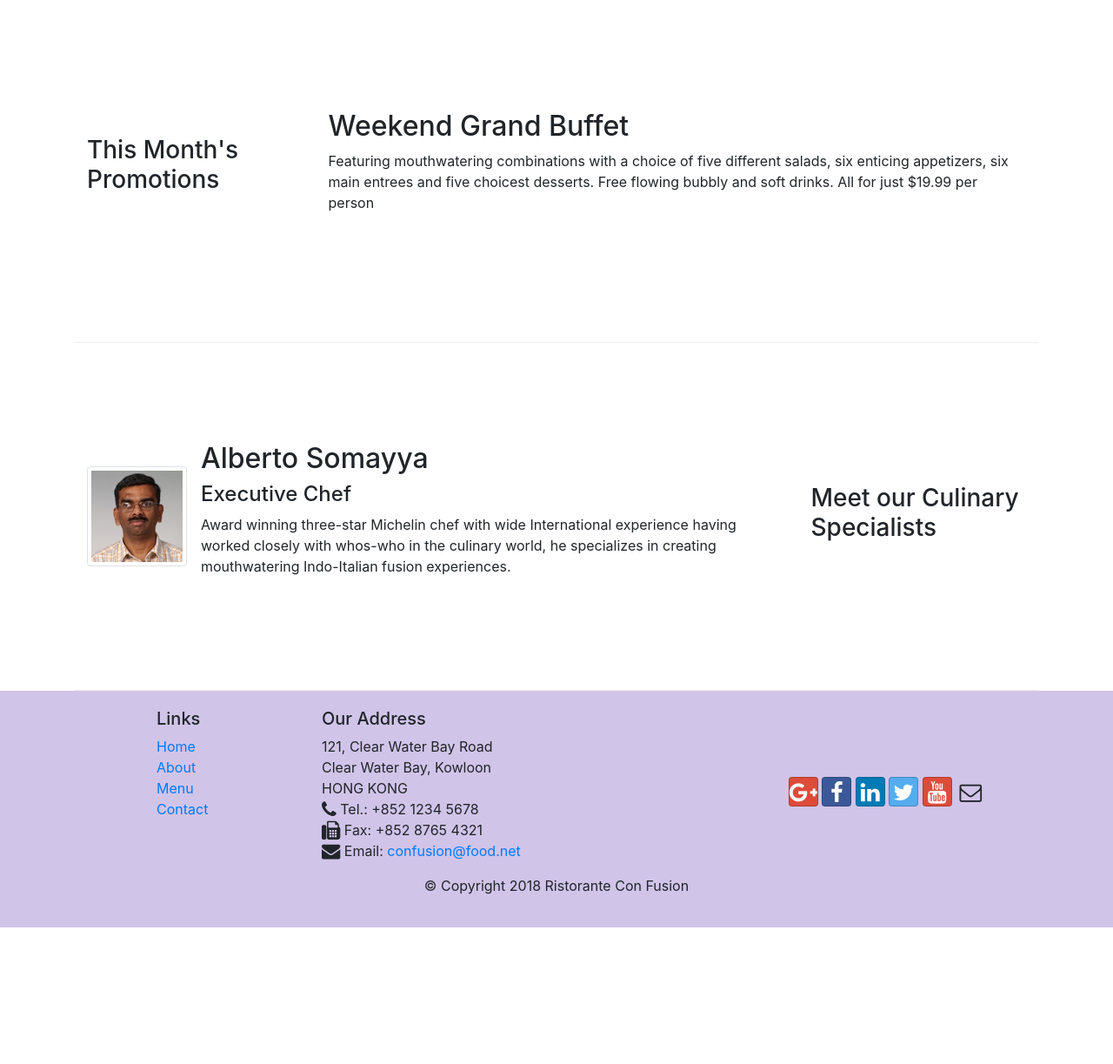
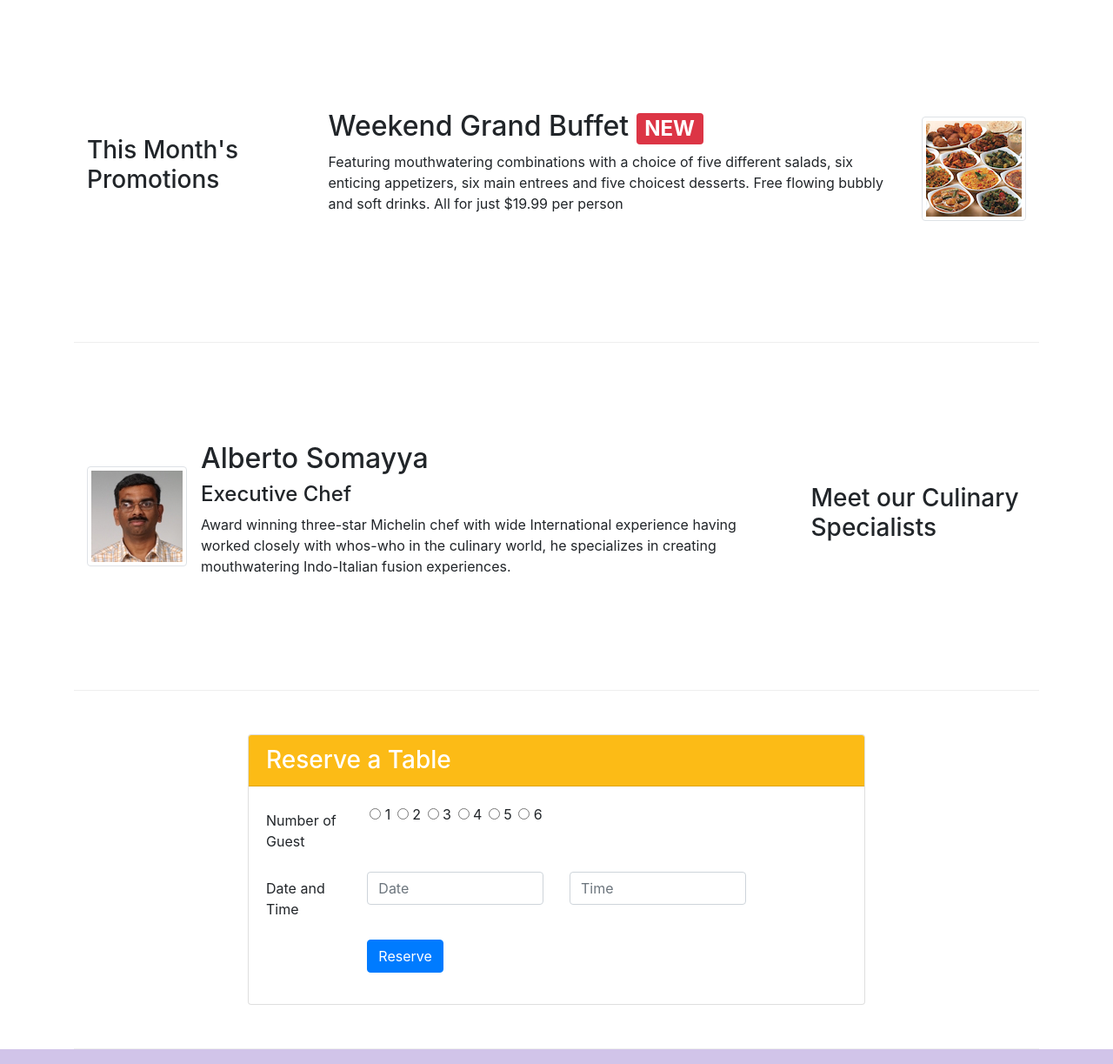
Before and after one commit to jcavenue/Bootstrap-Capstone-1, a website: page index.html in a window 1280 px wide. Shown: the part 740-1963 px from the top of the page at 87% size. Before the commit the page ends 1806 px from the top, so only its background shows below. Drawn offline with nearby package versions, Linux system fonts and the light colour scheme.

Commit message:
Assignment 2 Bootstrap CSS Component

```diff
--- a/css/style.css
+++ b/css/style.css
@@ -38,3 +38,12 @@ body {
   background-color: #512DAB;
 
 }
+
+#Reserveheader {
+  background-color: rgb(252, 187, 22);
+  color: white;
+}
+
+#guestnum {
+  margin-left: 3px;
+}
--- a/index.html
+++ b/index.html
@@ -43,8 +43,8 @@
         <div class="collapse navbar-collapse" id="Navbar">
           <ul class="navbar-nav mr-auto">
             <li class="nav-item active">
-              <a href="#" class="nav-link">
-                <span class="fa fa-home fa-lg"></span> Home</a
+              <a href="#" class="nav-link"
+                ><span class="fa fa-home fa-lg"></span> Home</a
               >
             </li>
             <li class="nav-item">
@@ -77,8 +77,11 @@
               your culinary senses!
             </p>
           </div>
-          <div class="col-12 col-sm align-self-center">
+          <div class="col-12 col-sm-3 align-self-center">
             <img src="img/logo.png" class="img-fluid" />
+          </div>
+          <div class="col-12 col-sm-3 align-self-center">
+            <a class="btn btn-warning d-block" href="#reserve" role="button">Reserve Table</a>
           </div>
         </div>
       </div>
@@ -98,9 +101,7 @@
             />
             <div class="media-body">
               <h2 class="mt-0">
-                Uthappizza <span class="badge badge-danger">
-                  HOT</span
-                >
+                Uthappizza <span class="badge badge-danger"> HOT</span>
                 <span class="badge badge-pill badge-secondary">$4.99</span>
               </h2>
               <p class="d-none d-sm-block">
@@ -118,13 +119,25 @@
           <h3>This Month's Promotions</h3>
         </div>
         <div class="col col-sm col-md">
-          <h2>Weekend Grand Buffet</h2>
-          <p>
-            Featuring mouthwatering combinations with a choice of five different
-            salads, six enticing appetizers, six main entrees and five choicest
-            desserts. Free flowing bubbly and soft drinks. All for just $19.99
-            per person
-          </p>
+          <div class="media">
+            <div class="media-body">
+              <h2 class="mt-0">
+                Weekend Grand Buffet
+                <span class="badge badge-danger"> NEW</span>
+              </h2>
+              <p class="d-none d-sm-block">
+                Featuring mouthwatering combinations with a choice of five
+                different salads, six enticing appetizers, six main entrees and
+                five choicest desserts. Free flowing bubbly and soft drinks. All
+                for just $19.99 per person
+              </p>
+            </div>
+            <img
+              src="img/buffet.png"
+              class="d-flex ml-3 align-self-center img-thumbnail"
+              alt="Buffet"
+            />
+          </div>
         </div>
       </div>
 
@@ -149,6 +162,62 @@
                 fusion experiences.
               </p>
             </div>
+          </div>
+        </div>
+      </div>
+      <div class="row row-content" id="reserve">
+        <div class="col-12 offset-sm-2 col-sm-8">
+          <div class="card">
+            <h3 id="Reserveheader" class="card-header">Reserve a Table</h3>
+            <form class="card-body">
+              <div class="form-group row">
+                <label for="guest" class="col-12 col-md-2 col-form-label"
+                  >Number of Guest</label
+                >
+                <div class="col-12 col-md-10">
+                  <input type="radio" id="guestnum" value="1" name="guestnum" />
+                  <label>1</label>
+                  <input type="radio" id="guestnum" value="2" name="guestnum" />
+                  <label>2</label>
+                  <input type="radio" id="guestnum" value="3" name="guestnum" />
+                  <label>3</label>
+                  <input type="radio" id="guestnum" value="4" name="guestnum" />
+                  <label>4</label>
+                  <input type="radio" id="guestnum" value="5" name="guestnum" />
+                  <label>5</label>
+                  <input type="radio" id="guestnum" value="6" name="guestnum" />
+                  <label>6</label>
+                </div>
+              </div>
+              <div class="form-group row">
+                <label for="datetime" class="col-12 col-md-2 col-form-label"
+                  >Date and Time</label
+                >
+                <div class="col-12 col-md-4">
+                  <input
+                    type="datetime"
+                    class="form-control"
+                    id="date"
+                    name="date"
+                    placeholder="Date"
+                  />
+                </div>
+                <div class="col-12 col-md-4">
+                  <input
+                    type="datetime"
+                    class="form-control"
+                    id="time"
+                    name="time"
+                    placeholder="Time"
+                  />
+                </div>
+              </div>
+              <div class="form-group row">
+                <div class="col-12 offset-md-2 col-md-9">
+                    <button type="submit" class="btn btn-primary">Reserve</button>
+                </div>
+            </div>
+            </form>
           </div>
         </div>
       </div>
```
Also changed, not shown: contactus.html (+3 -3 lines).
